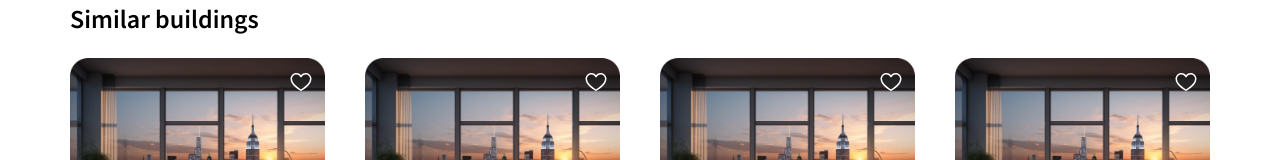
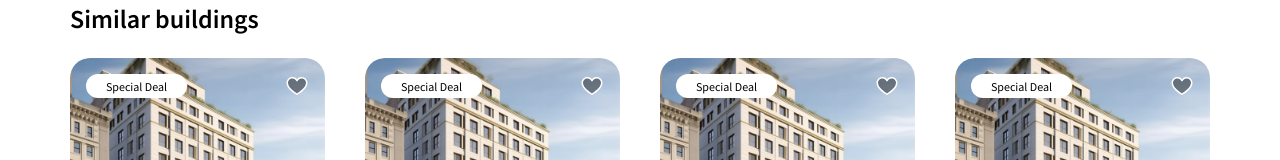
Before and after one commit to shariful10/jiibs, a Next.js app: page /building-details in a window 1280 px wide. Shown: the part 3363-3523 px from the top of the page. Built offline with nearby package versions, Linux system fonts and the light colour scheme.

Commit message:
fixed description issue

```diff
--- a/src/Components/Pages/building-details/Description/AboutSide/AboutDescription.jsx
+++ b/src/Components/Pages/building-details/Description/AboutSide/AboutDescription.jsx
@@ -23,8 +23,9 @@ export default function AboutDescription() {
           onclick={() => setLineCallUp(!lineCallUp)}
           icons={true}
           className="py-[10px] px-6 text-sm"
+          isIconRotate={!lineCallUp}
         >
-          Read Full Description
+          {lineCallUp ? "Read Full Description" : "Hide full description"}
         </ButtonWhite>
       </div>
     </>
--- a/src/Components/Pages/building-details/Similar/Similar.jsx
+++ b/src/Components/Pages/building-details/Similar/Similar.jsx
@@ -1,5 +1,6 @@
 import ApartmentCard from "@/Components/Regular/ApartmentCard/ApartmentCard";
 import Container from "@/Components/Regular/Container";
+import UnitCard from "@/Components/UnitCard";
 import { data } from "@/Components/data";
 
 export default function Similar() {
@@ -16,16 +17,7 @@ export default function Similar() {
           </div>
           <div className="pt-12 pb-20 grid grid-cols-1 sm:grid-cols-2 md:grid-cols-3 lg:grid-cols-4 gap-10 p-5 md:p-0">
             {apartments?.slice(0, 4).map((apartment, index) => (
-              <ApartmentCard
-                key={index}
-                image={apartment.image}
-                location={apartment.location}
-                title={apartment.title}
-                price={apartment.price}
-                bed={apartment.bed}
-                bath={apartment.bath}
-                squareFit={apartment.squareFit}
-              />
+              <UnitCard />
             ))}
           </div>
         </div>
--- a/src/Components/Regular/Buttons/ButtonWhite.jsx
+++ b/src/Components/Regular/Buttons/ButtonWhite.jsx
@@ -3,7 +3,9 @@ export default function ButtonWhite({
   className,
   icons = false,
   onclick,
+  isIconRotate,
 }) {
+  console.log(isIconRotate);
   return (
     <>
       {children ? (
@@ -15,7 +17,11 @@ export default function ButtonWhite({
             }`}
           >
             <span>{children}</span>
-            {icons ? <span>{arrowIcons}</span> : null}
+            {icons ? (
+              <span className={`${isIconRotate ? "rotate-[180deg]" : ""}`}>
+                {arrowIcons}
+              </span>
+            ) : null}
           </button>
         </>
       ) : null}
```
